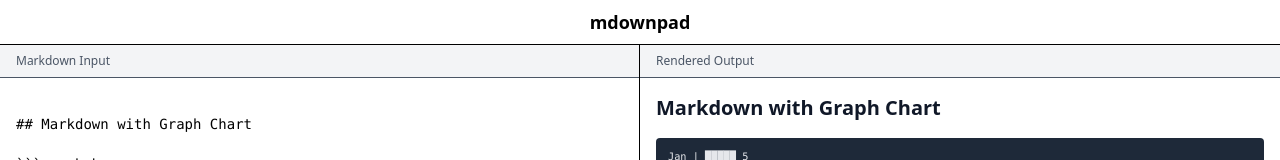
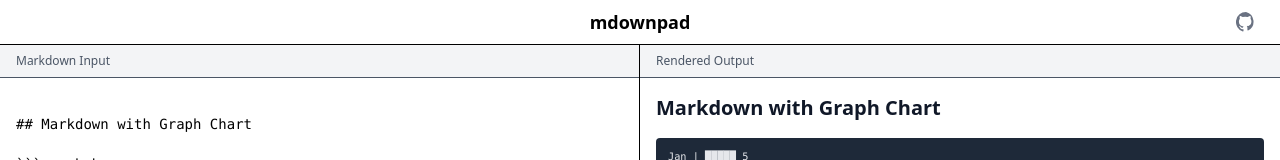
Before and after one commit to roylory/mdownpad, a React (Vite) app: page / in a window 1280 px wide. Shown: the top 160 px of the page. Built offline with nearby package versions, Linux system fonts and the light colour scheme; what markdown-it-graph would draw is missing.

Commit message:
github link

```diff
--- a/src/App.tsx
+++ b/src/App.tsx
@@ -3,6 +3,7 @@ import ReactDOM from 'react-dom/client'
 import GraphBlock from "./components/GraphBlock"
 import MarkdownIt from 'markdown-it'
 import markdownItGraph from 'markdown-it-graph'
+import Header from "./components/Header"
 
 const md = new MarkdownIt()
 md.use(markdownItGraph)
@@ -63,9 +64,7 @@ function App() {
 
   return (
     <div className="flex h-screen flex-col">
-      <header className="text-center text-lg font-semibold py-2 border-b">
-        mdownpad
-      </header>
+      <Header />
       <div className="flex flex-1">
         <div className="w-1/2 flex flex-col border-r">
           <div className="bg-gray-100 px-4 py-2 text-xs font-medium text-gray-600 border-b">
--- /dev/null
+++ b/src/components/Header.tsx
@@ -0,0 +1,33 @@
+import React from 'react';
+
+const Header: React.FC = () => {
+  return (
+    <header className="relative border-b py-2 text-center text-lg font-semibold">
+      <span>mdownpad</span>
+
+      <a
+        href="https://github.com/roylory/mdownpad"
+        target="_blank"
+        rel="noopener noreferrer"
+        className="absolute right-4 top-1/2 -translate-y-1/2 p-2 text-gray-500 hover:text-gray-700"
+        aria-label="GitHub"
+      >
+        <svg
+          xmlns="http://www.w3.org/2000/svg"
+          width="20"
+          height="20"
+          fill="currentColor"
+          viewBox="0 0 24 24"
+        >
+          <path
+            d="M12 0a12 12 0 0 0-3.8 23.4c.6.1.8-.3.8-.6v-2.2c-3.3.7-4-1.6-4-1.6-.5-1.2-1.1-1.6-1.1-1.6-.9-.7.1-.7.1-.7 1 .1 1.6 1.1 1.6 1.1.9 1.6 2.3 1.1 2.8.8.1-.7.4-1.1.7-1.3-2.7-.3-5.6-1.4-5.6-6.1 0-1.3.5-2.3 1.1-3.2-.1-.3-.5-1.5.1-3.1 0 0 .9-.3 3.3 1.2a11.3 11.3 0 0 1 6 0c2.4-1.5 3.3-1.2 3.3-1.2.6 1.6.2 2.8.1 3.1.7.9 1.1 2 1.1 3.2 0 4.7-2.9 5.7-5.6 6 .4.3.8.9.8 1.8v2.7c0 .3.2.7.8.6A12 12 0 0 0 12 0z"
+          />
+        </svg>
+      </a>
+
+    </header>
+
+  );
+};
+
+export default Header;
```
